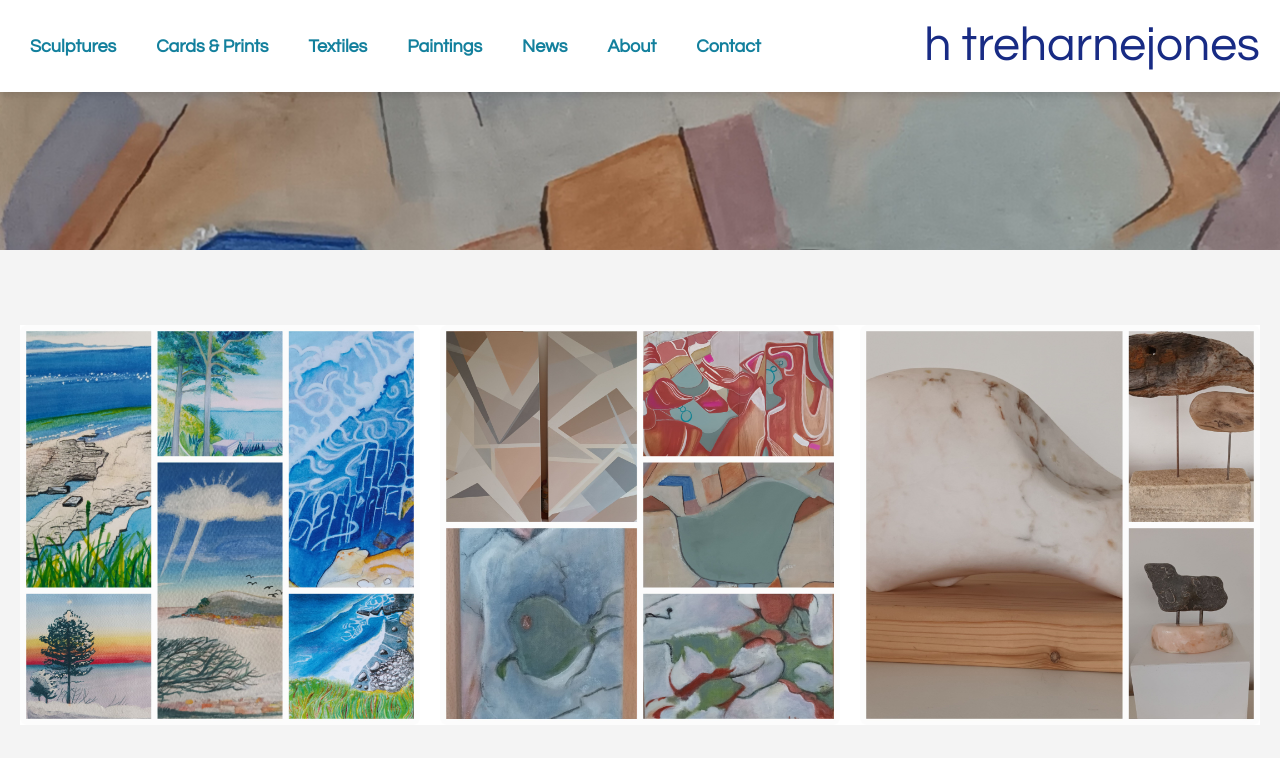
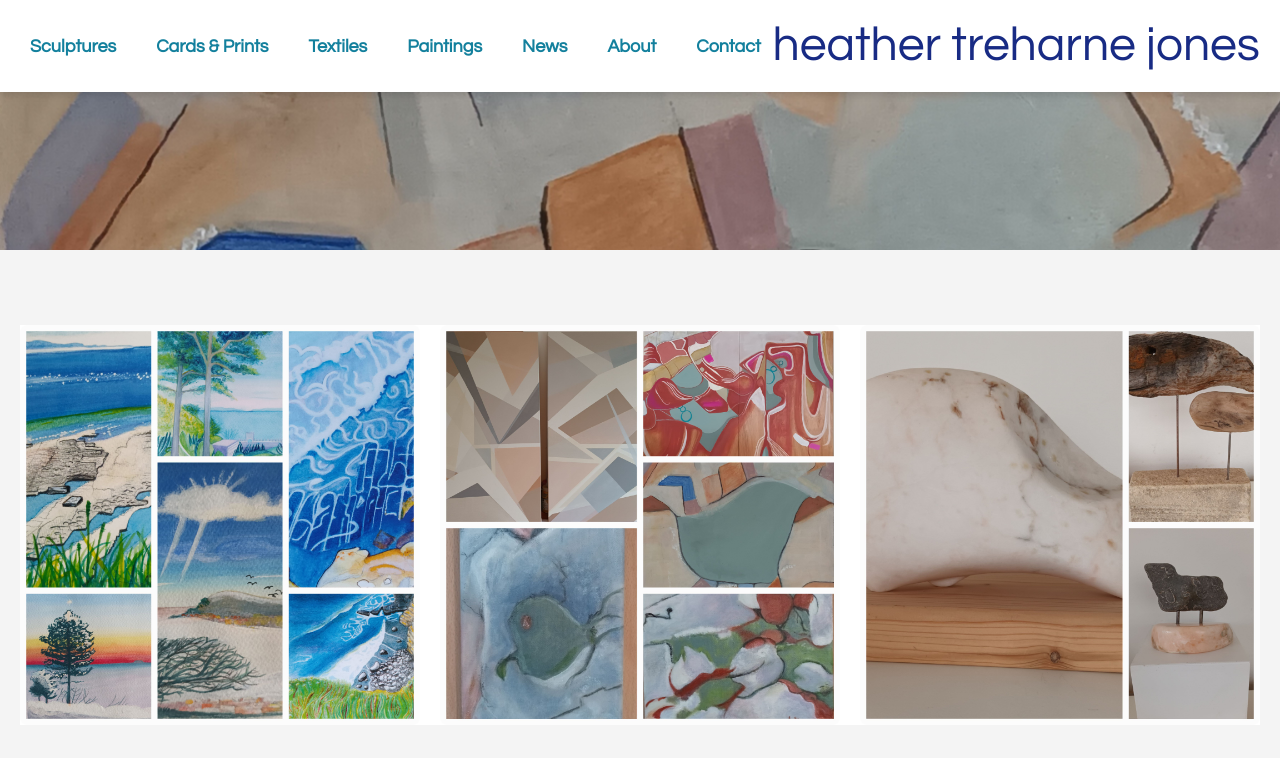
Before and after one commit to sdg877/hj_frontend, a React (Vite) app in the folder frontend/hj/: page / in a window 1280 px wide. Shown: the top 758 px of the page. Built offline with nearby package versions, Linux system fonts and the light colour scheme.

Commit message:
Update to name in Navbar

```diff
--- a/frontend/hj/src/site/components/Navbar.jsx
+++ b/frontend/hj/src/site/components/Navbar.jsx
@@ -42,7 +42,7 @@ const Navbar = () => {
         )}
       </ul>
       <div className="logo-container">
-        <div className="logo-writing">h treharnejones</div>
+        <div className="logo-writing">heather treharne jones</div>
       </div>
     </nav>
   );
```
